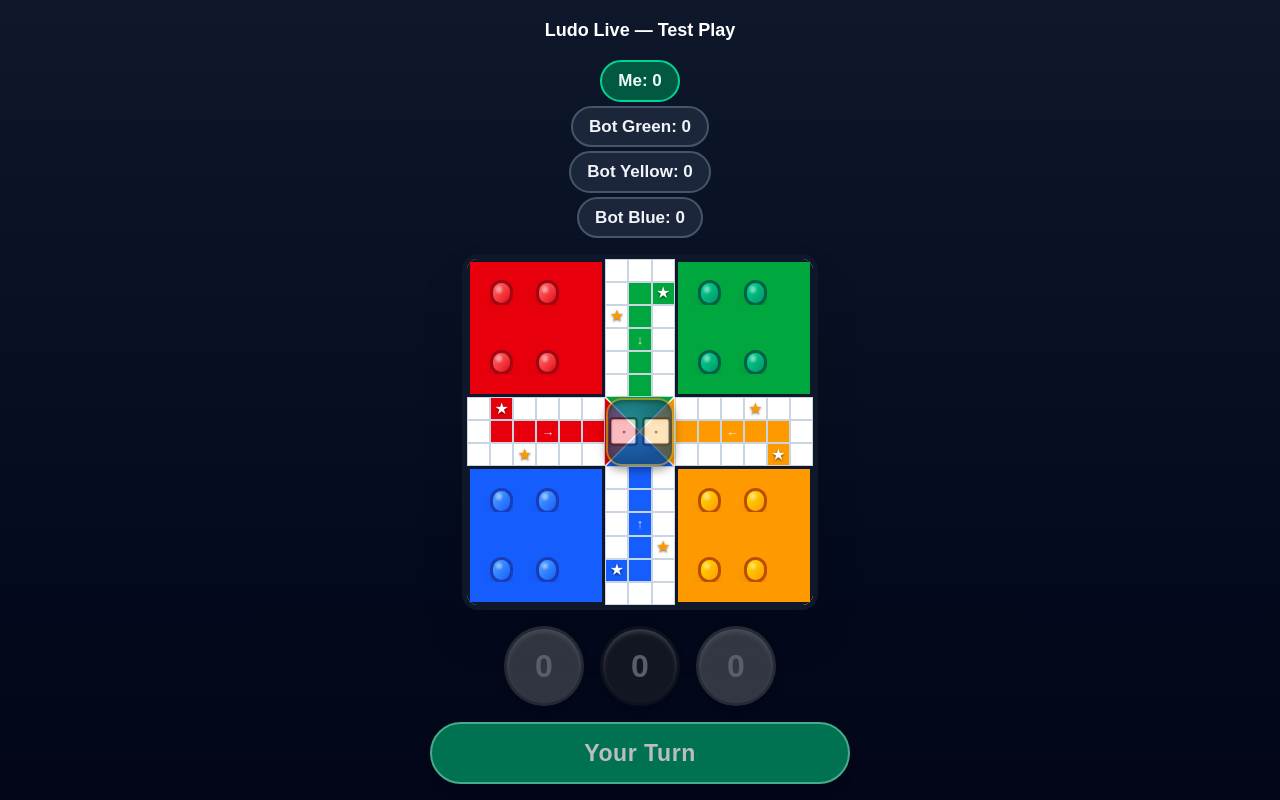
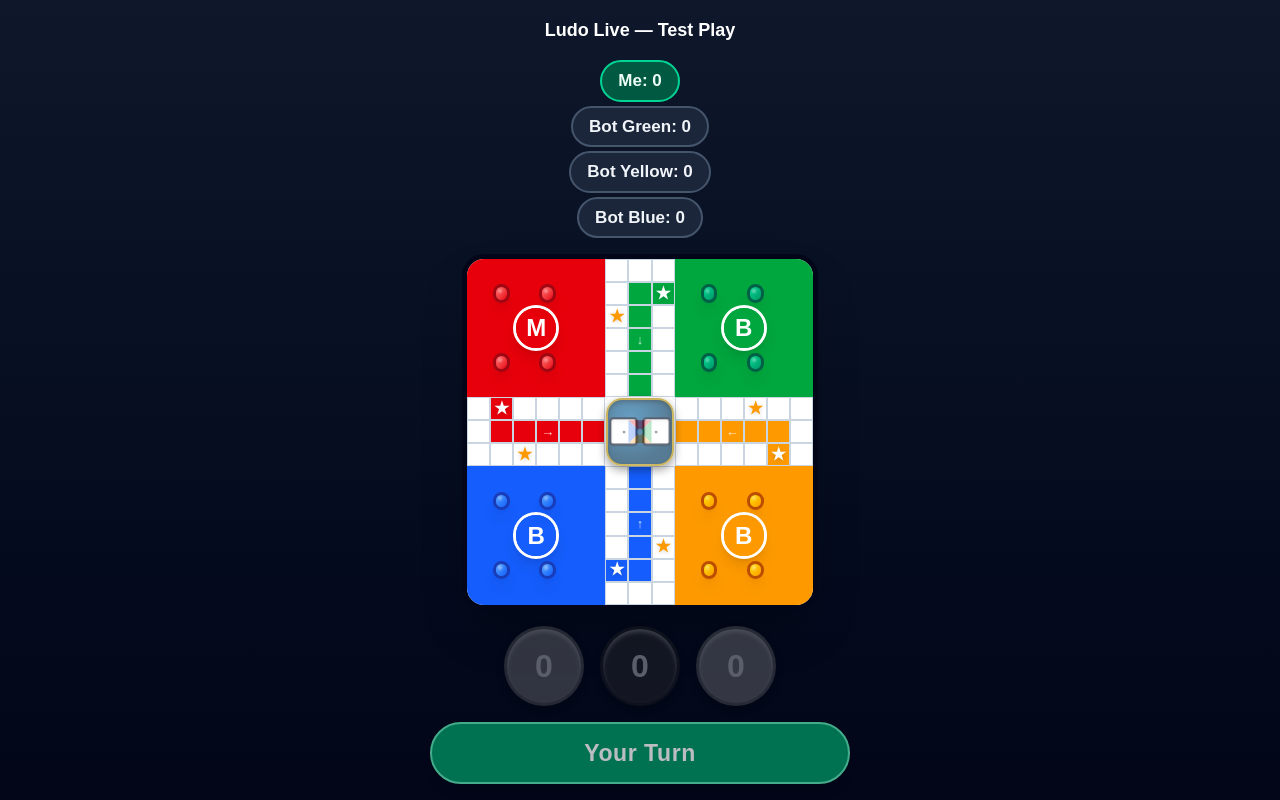
Before and after one commit to MrDan001/ludo-live, a Next.js app: page /play in a window 1280 px wide. Built offline with nearby package versions, Linux system fonts and the light colour scheme.

Commit message:
Rebuild Ludo board as one unified 15x15 coordinate system

```diff
--- a/components/board/Board.tsx
+++ b/components/board/Board.tsx
@@ -1,4 +1,3 @@
-// Board UI component
 "use client";
 
 import { useEffect, useMemo, useRef, useState } from "react";
@@ -17,75 +16,41 @@ import {
 } from "@/lib/engine/layout";
 import Token from "./Token";
 
-type CellType = "base" | "path" | "home" | "center" | "deco" | "empty";
+/**
+ * Unified Ludo board.
+ *
+ * The entire board is one 15x15 coordinate system. Home yards, the 52-square
+ * shared path, each 6-square home lane, the center and tokens all resolve
+ * through the same row/column geometry. There are no independently positioned
+ * board quadrants or hand-tuned token coordinates.
+ */
+const BOARD_SIZE = 15;
+const STEP_DURATION_MS = 180;
+const STACK_OFFSETS: Record<number, { x: number; y: number }[]> = {
+  1: [{ x: 0, y: 0 }],
+  2: [{ x: -14, y: -14 }, { x: 14, y: 14 }],
+  3: [{ x: -14, y: -14 }, { x: 14, y: -14 }, { x: 0, y: 14 }],
+  4: [{ x: -14, y: -14 }, { x: 14, y: -14 }, { x: -14, y: 14 }, { x: 14, y: 14 }],
+};
 
-interface CellInfo {
-  type: CellType;
-  color?: PlayerColor;
-  safe?: boolean;
-  entryColor?: PlayerColor;
-  pipSlot?: boolean;
-}
-
-const HOME_STRETCH_ARROW: Record<PlayerColor, string> = {
+const HOME_ARROW: Record<PlayerColor, string> = {
   RED: "→",
   GREEN: "↓",
   YELLOW: "←",
   BLUE: "↑",
 };
 
-function buildCellMap(): Record<string, CellInfo> {
-  const map: Record<string, CellInfo> = {};
+type Pos = number | "YARD";
+type CellType = "yard" | "path" | "home" | "center" | "empty";
 
-  for (let r = 0; r < 15; r++) {
-    for (let c = 0; c < 15; c++) map[`${r},${c}`] = { type: "empty" };
+interface Cell {
+  type: CellType;
+  color?: PlayerColor;
+  safe?: boolean;
+  entryColor?: PlayerColor;
+  yardSlot?: boolean;
+  homeIndex?: number;
 }
-
-  ALL_COLORS.forEach((color) => {
-    const { rowStart, colStart } = BASE_ZONE[color];
-    for (let r = rowStart; r < rowStart + 6; r++) {
-      for (let c = colStart; c < colStart + 6; c++) {
-        map[`${r},${c}`] = { type: "base", color };
-      }
-    }
-    BASE_COORDS[color].forEach((coord) => {
-      map[`${coord.row},${coord.col}`] = { type: "base", color, pipSlot: true };
-    });
-  });
-
-  const safeSet = getSafeCoordSet();
-  GLOBAL_PATH_COORDS.forEach((coord) => {
-    const key = `${coord.row},${coord.col}`;
-    map[key] = { type: "path", safe: safeSet.has(key) };
-  });
-
-  ALL_COLORS.forEach((color) => {
-    const entry = ENTRY_COORDS[color];
-    const key = `${entry.row},${entry.col}`;
-    map[key] = { ...map[key], entryColor: color };
-  });
-
-  ALL_COLORS.forEach((color) => {
-    HOME_STRETCH_COORDS[color].forEach((coord) => {
-      map[`${coord.row},${coord.col}`] = { type: "home", color };
-    });
-  });
-
-  map[`${CENTER_COORD.row},${CENTER_COORD.col}`] = { type: "center" };
-  return map;
-}
-
-const CELL_MAP = buildCellMap();
-
-const STACK_OFFSETS: Record<number, { x: number; y: number }[]> = {
-  1: [{ x: 0, y: 0 }],
-  2: [{ x: -13, y: -13 }, { x: 13, y: 13 }],
-  3: [{ x: -15, y: -15 }, { x: 15, y: -15 }, { x: 0, y: 15 }],
-  4: [{ x: -15, y: -15 }, { x: 15, y: -15 }, { x: -15, y: 15 }, { x: 15, y: 15 }],
-};
-
-const STEP_DURATION_MS = 220;
-type Pos = number | "YARD";
 
 interface BoardProps {
   players: Player[];
@@ -100,14 +65,92 @@ interface BoardProps {
   onCapture?: (info: { tokenId: string; color: PlayerColor }) => void;
 }
 
-interface CaptureFlash {
-  key: string;
+interface Flash {
+  id: string;
   color: PlayerColor;
   row: number;
   col: number;
 }
 
-const CAPTURE_FLASH_MS = 700;
+function key(row: number, col: number) {
+  return `${row},${col}`;
+}
+
+function buildUnifiedBoard(): Record<string, Cell> {
+  const cells: Record<string, Cell> = {};
+  for (let row = 0; row < BOARD_SIZE; row++) {
+    for (let col = 0; col < BOARD_SIZE; col++) cells[key(row, col)] = { type: "empty" };
+  }
+
+  // Four yards are regions of the same board, not separate components.
+  for (const color of ALL_COLORS) {
+    const zone = BASE_ZONE[color];
+    for (let row = zone.rowStart; row < zone.rowStart + 6; row++) {
+      for (let col = zone.colStart; col < zone.colStart + 6; col++) {
+        cells[key(row, col)] = { type: "yard", color };
+      }
+    }
+    BASE_COORDS[color].forEach((coord) => {
+      cells[key(coord.row, coord.col)] = { type: "yard", color, yardSlot: true };
+    });
+  }
+
+  const safe = getSafeCoordSet();
+  GLOBAL_PATH_COORDS.forEach((coord) => {
+    cells[key(coord.row, coord.col)] = {
+      type: "path",
+      safe: safe.has(key(coord.row, coord.col)),
+    };
+  });
+
+  for (const color of ALL_COLORS) {
+    const entry = ENTRY_COORDS[color];
+    cells[key(entry.row, entry.col)] = {
+      ...cells[key(entry.row, entry.col)],
+      entryColor: color,
+    };
+    HOME_STRETCH_COORDS[color].forEach((coord, index) => {
+      cells[key(coord.row, coord.col)] = { type: "home", color, homeIndex: index };
+    });
+  }
+
+  cells[key(CENTER_COORD.row, CENTER_COORD.col)] = { type: "center" };
+  return cells;
+}
+
+const BOARD_CELLS = buildUnifiedBoard();
+
+function BoardToken({
+  id,
+  color,
+  position,
+  selectable,
+  offset,
+  onClick,
+}: {
+  id: string;
+  color: PlayerColor;
+  position: Pos;
+  selectable: boolean;
+  offset: { x: number; y: number };
+  onClick: () => void;
+}) {
+  return (
+    <div
+      className="absolute inset-0 flex items-center justify-center pointer-events-none"
+      style={{ transform: `translate(${offset.x}%, ${offset.y}%)`, zIndex: 20 }}
+    >
+      <div className="pointer-events-auto w-[72%] h-[72%] flex items-center justify-center">
+        <Token
+          color={color}
+          resting={position === "YARD"}
+          selectable={selectable}
+          onClick={onClick}
+        />
+      </div>
+    </div>
+  );
+}
 
 export default function Board({
   players,
@@ -123,226 +166,228 @@ export default function Board({
 }: BoardProps) {
   const [displayPositions, setDisplayPositions] = useState<Record<string, Pos>>(() => {
     const initial: Record<string, Pos> = {};
-    players.forEach((p) => p.tokens.forEach((t) => { initial[t.id] = t.position; }));
+    players.forEach((player) => player.tokens.forEach((token) => {
+      initial[token.id] = token.position;
+    }));
     return initial;
   });
-  const [captureFlashes, setCaptureFlashes] = useState<CaptureFlash[]>([]);
+  const previousPositions = useRef<Record<string, Pos>>(displayPositions);
+  const completeRef = useRef(onMoveAnimationComplete);
+  const captureRef = useRef(onCapture);
+  const [flashes, setFlashes] = useState<Flash[]>([]);
+  const flashId = useRef(0);
 
-  const truePositionsRef = useRef<Record<string, Pos>>(displayPositions);
-  const onCompleteRef = useRef(onMoveAnimationComplete);
-  const onCaptureRef = useRef(onCapture);
-  const flashSeqRef = useRef(0);
-
-  useEffect(() => { onCompleteRef.current = onMoveAnimationComplete; }, [onMoveAnimationComplete]);
-  useEffect(() => { onCaptureRef.current = onCapture; }, [onCapture]);
+  useEffect(() => { completeRef.current = onMoveAnimationComplete; }, [onMoveAnimationComplete]);
+  useEffect(() => { captureRef.current = onCapture; }, [onCapture]);
 
   useEffect(() => {
-    const truePositions: Record<string, Pos> = {};
-    const colorByToken: Record<string, PlayerColor> = {};
-    players.forEach((p) => p.tokens.forEach((t) => {
-      truePositions[t.id] = t.position;
-      colorByToken[t.id] = t.color;
+    const next: Record<string, Pos> = {};
+    const colors: Record<string, PlayerColor> = {};
+    players.forEach((player) => player.tokens.forEach((token) => {
+      next[token.id] = token.position;
+      colors[token.id] = token.color;
     }));
 
-    const prev = truePositionsRef.current;
+    const prev = previousPositions.current;
     const timers: ReturnType<typeof setTimeout>[] = [];
-    let pendingHops = 0;
-    let anyChange = false;
-    const newFlashes: CaptureFlash[] = [];
+    let animations = 0;
+    let changed = false;
+    const newFlashes: Flash[] = [];
 
-    const startHop = (tokenId: string, from: number, to: number) => {
-      pendingHops++;
-      let step = from;
-      const advance = () => {
-        step++;
-        setDisplayPositions((cur) => ({ ...cur, [tokenId]: step }));
-        if (step < to) timers.push(setTimeout(advance, STEP_DURATION_MS));
-        else {
-          pendingHops--;
-          if (pendingHops === 0) onCompleteRef.current?.();
-        }
-      };
-      timers.push(setTimeout(advance, STEP_DURATION_MS));
+    const finish = () => {
+      animations -= 1;
+      if (animations === 0) completeRef.current?.();
     };
 
-    Object.keys(truePositions).forEach((tokenId) => {
-      const oldPos = prev[tokenId];
-      const newPos = truePositions[tokenId];
+    const animateForward = (id: string, from: number, to: number) => {
+      animations += 1;
+      let step = from;
+      const tick = () => {
+        step += 1;
+        setDisplayPositions((current) => ({ ...current, [id]: step }));
+        if (step < to) timers.push(setTimeout(tick, STEP_DURATION_MS));
+        else finish();
+      };
+      timers.push(setTimeout(tick, STEP_DURATION_MS));
+    };
+
+    Object.entries(next).forEach(([id, newPos]) => {
+      const oldPos = prev[id];
       if (oldPos === newPos) return;
-      anyChange = true;
+      changed = true;
 
       if (oldPos === "YARD" && typeof newPos === "number") {
-        setDisplayPositions((cur) => ({ ...cur, [tokenId]: 0 }));
-        if (newPos > 0) startHop(tokenId, 0, newPos);
+        setDisplayPositions((current) => ({ ...current, [id]: 0 }));
+        if (newPos === 0) return;
+        animateForward(id, 0, newPos);
         return;
       }
 
       if (typeof oldPos === "number" && typeof newPos === "number" && newPos > oldPos) {
-        startHop(tokenId, oldPos, newPos);
+        animateForward(id, oldPos, newPos);
         return;
       }
 
       if (typeof oldPos === "number" && newPos === "YARD") {
-        const color = colorByToken[tokenId];
+        const color = colors[id];
         const coord = getRenderCoord(color, oldPos, 0);
-        flashSeqRef.current += 1;
-        newFlashes.push({ key: `${tokenId}-${flashSeqRef.current}`, color, row: coord.row, col: coord.col });
-        onCaptureRef.current?.({ tokenId, color });
+        flashId.current += 1;
+        newFlashes.push({ id: `${id}-${flashId.current}`, color, row: coord.row, col: coord.col });
+        captureRef.current?.({ tokenId: id, color });
+      }
+      setDisplayPositions((current) => ({ ...current, [id]: newPos }));
+    });
+
+    previousPositions.current = next;
+
+    if (newFlashes.length) {
+      setFlashes((current) => [...current, ...newFlashes]);
+      const ids = new Set(newFlashes.map((flash) => flash.id));
+      timers.push(setTimeout(() => {
+        setFlashes((current) => current.filter((flash) => !ids.has(flash.id)));
+      }, 650));
     }
 
-      setDisplayPositions((cur) => ({ ...cur, [tokenId]: newPos }));
-    });
-
-    if (newFlashes.length > 0) {
-      setCaptureFlashes((cur) => [...cur, ...newFlashes]);
-      const flashKeys = newFlashes.map((f) => f.key);
-      timers.push(setTimeout(() => {
-        setCaptureFlashes((cur) => cur.filter((f) => !flashKeys.includes(f.key)));
-      }, CAPTURE_FLASH_MS));
+    if (changed && animations === 0) {
+      timers.push(setTimeout(() => completeRef.current?.(), 0));
     }
 
-    truePositionsRef.current = truePositions;
-    if (anyChange && pendingHops === 0) timers.push(setTimeout(() => onCompleteRef.current?.(), 0));
     return () => timers.forEach(clearTimeout);
   }, [players]);
 
   const tokensByCell = useMemo(() => {
-    const grouped: Record<string, { id: string; color: PlayerColor; position: Pos; tokenIndex: number }[]> = {};
-    players.forEach((player) => {
-      player.tokens.forEach((token, index) => {
-        const pos = displayPositions[token.id] ?? token.position;
-        const coord = getRenderCoord(token.color, pos, index);
-        const key = `${coord.row},${coord.col}`;
-        if (!grouped[key]) grouped[key] = [];
-        grouped[key].push({ id: token.id, color: token.color, position: pos, tokenIndex: index });
-      });
-    });
+    const grouped: Record<string, { id: string; color: PlayerColor; position: Pos; index: number }[]> = {};
+    players.forEach((player) => player.tokens.forEach((token, index) => {
+      const position = displayPositions[token.id] ?? token.position;
+      const coord = getRenderCoord(token.color, position, index);
+      const cellKey = key(coord.row, coord.col);
+      (grouped[cellKey] ||= []).push({ id: token.id, color: token.color, position, index });
+    }));
     return grouped;
   }, [players, displayPositions]);
 
   return (
     <div
       dir="ltr"
-      className="relative isolate grid w-full aspect-square border-[5px] border-slate-900 rounded-2xl bg-white mx-auto shadow-2xl overflow-hidden"
-      style={{ gridTemplateColumns: "repeat(15, 1fr)", gridTemplateRows: "repeat(15, 1fr)" }}
+      className="relative isolate grid w-full max-w-[720px] aspect-square mx-auto overflow-hidden rounded-[22px] border-[5px] border-slate-950 bg-white shadow-2xl"
+      style={{ gridTemplateColumns: `repeat(${BOARD_SIZE}, minmax(0, 1fr))`, gridTemplateRows: `repeat(${BOARD_SIZE}, minmax(0, 1fr))` }}
+      aria-label="Ludo board"
     >
+      {Array.from({ length: BOARD_SIZE * BOARD_SIZE }).map((_, index) => {
+        const row = Math.floor(index / BOARD_SIZE);
+        const col = index % BOARD_SIZE;
+        const cell = BOARD_CELLS[key(row, col)];
+        const tokens = tokensByCell[key(row, col)] || [];
+        const centerRegion = row >= 6 && row <= 8 && col >= 6 && col <= 8;
+        const isCenter = row === CENTER_COORD.row && col === CENTER_COORD.col;
+        const isHome = cell.type === "home";
+        const homeIndex = cell.homeIndex ?? -1;
+        const bg = cell.type === "yard" || isHome
+          ? COLOR_BG_SOLID[cell.color!]
+          : cell.type === "path" && cell.entryColor
+            ? COLOR_BG_SOLID[cell.entryColor]
+            : "bg-white";
+
+        return (
+          <div
+            key={key(row, col)}
+            style={{ gridRow: row + 1, gridColumn: col + 1 }}
+            className={`relative flex items-center justify-center ${centerRegion ? "bg-transparent" : bg} ${cell.type !== "yard" && !centerRegion ? "border border-slate-300" : ""}`}
+          >
+            {cell.yardSlot && tokens.length === 0 && (
+              <div className="absolute w-[72%] h-[72%] rounded-full border-[3px] border-white/75 bg-black/10" />
+            )}
+            {cell.type === "path" && cell.safe && (
+              <span className={`absolute font-black drop-shadow-sm ${cell.entryColor ? "text-white" : "text-amber-500"}`} style={{ fontSize: "min(3.5vw, 17px)" }}>★</span>
+            )}
+            {isHome && homeIndex === 2 && (
+              <span className="absolute z-[2] text-white/80 font-black pointer-events-none" style={{ fontSize: "min(2.8vw, 13px)" }}>
+                {HOME_ARROW[cell.color!]}
+              </span>
+            )}
+
+            {tokens.map((token, stackIndex) => {
+              const stackSize = Math.min(tokens.length, 4);
+              const offset = STACK_OFFSETS[stackSize]?.[stackIndex] ?? { x: 0, y: 0 };
+              return (
+                <BoardToken
+                  key={token.id}
+                  id={token.id}
+                  color={token.color}
+                  position={token.position}
+                  selectable={selectableTokenIds.has(token.id)}
+                  offset={offset}
+                  onClick={() => onTokenClick(token.id)}
+                />
+              );
+            })}
+
+            {isCenter && (
+              <div className="absolute inset-0 z-[3] overflow-hidden">
+                <div className={`absolute inset-0 ${COLOR_BG_SOLID.RED}`} style={{ clipPath: "polygon(0 0, 100% 0, 50% 50%)" }} />
+                <div className={`absolute inset-0 ${COLOR_BG_SOLID.GREEN}`} style={{ clipPath: "polygon(100% 0, 100% 100%, 50% 50%)" }} />
+                <div className={`absolute inset-0 ${COLOR_BG_SOLID.YELLOW}`} style={{ clipPath: "polygon(100% 100%, 0 100%, 50% 50%)" }} />
+                <div className={`absolute inset-0 ${COLOR_BG_SOLID.BLUE}`} style={{ clipPath: "polygon(0 100%, 0 0, 50% 50%)" }} />
+                <div className="absolute inset-0 flex items-center justify-center">
+                  <div className="w-[24%] h-[24%] rounded-full bg-white/90 shadow-lg" />
+                </div>
+              </div>
+            )}
+          </div>
+        );
+      })}
+
+      {/* Unified yard overlays: avatar/player identity lives on the same 15x15 board. */}
       {ALL_COLORS.map((color) => {
-        const { rowStart, colStart } = BASE_ZONE[color];
+        const zone = BASE_ZONE[color];
         const name = playerNames?.[color] ?? color.charAt(0) + color.slice(1).toLowerCase();
         const avatarUrl = playerAvatars?.[color];
-        const isEmpty = emptyColors?.has(color) ?? false;
-        const isDisconnected = disconnectedColors?.has(color) ?? false;
-        const isCurrentTurn = currentTurnColors?.has(color) ?? false;
+        const empty = emptyColors?.has(color) ?? false;
+        const disconnected = disconnectedColors?.has(color) ?? false;
+        const turn = currentTurnColors?.has(color) ?? false;
         return (
-          <div key={`zone-${color}`}>
           <div
-              className="absolute z-20 pointer-events-none border-[3px] border-slate-900"
-              style={{ top: `${(rowStart / 15) * 100}%`, left: `${(colStart / 15) * 100}%`, width: `${(6 / 15) * 100}%`, height: `${(6 / 15) * 100}%` }}
-            />
-            <div
-              className="absolute z-[5] pointer-events-none flex items-center justify-center"
-              style={{ top: `${((rowStart + 1) / 15) * 100}%`, left: `${((colStart + 1) / 15) * 100}%`, width: `${(4 / 15) * 100}%`, height: `${(4 / 15) * 100}%` }}
+            key={`player-${color}`}
+            className="absolute z-[8] pointer-events-none flex items-center justify-center"
+            style={{
+              top: `${((zone.rowStart + 2) / BOARD_SIZE) * 100}%`,
+              left: `${((zone.colStart + 2) / BOARD_SIZE) * 100}%`,
+              width: `${(2 / BOARD_SIZE) * 100}%`,
+              height: `${(2 / BOARD_SIZE) * 100}%`,
+            }}
           >
-              {isEmpty ? (
-                <div className="w-[75%] h-[75%] rounded-full border-[3px] border-dashed border-white/60 bg-black/20 flex items-center justify-center">
-                  <span className="text-white/70 font-black" style={{ fontSize: "min(6vw, 24px)" }}>+</span>
-                </div>
+            {empty ? (
+              <div className="w-full h-full rounded-full border-[2px] border-dashed border-white/70 bg-black/20 flex items-center justify-center text-white font-black text-lg">+</div>
             ) : (
-                <div className={[
-                  "relative w-[75%] h-[75%] rounded-full overflow-hidden flex items-center justify-center shadow-[0_2px_8px_rgba(0,0,0,0.5)] border-[3px] border-white/95 transition-all",
-                  isCurrentTurn ? "ring-4 ring-amber-300 shadow-[0_0_16px_4px_rgba(251,191,36,0.65)]" : "",
-                  isDisconnected ? "opacity-40 grayscale" : "",
-                ].join(" ")}>
+              <div className={`relative w-full h-full rounded-full overflow-hidden border-[3px] border-white shadow-lg ${turn ? "ring-4 ring-amber-300" : ""} ${disconnected ? "opacity-40 grayscale" : ""}`} title={name}>
                 {avatarUrl ? (
                   // eslint-disable-next-line @next/next/no-img-element
                   <img src={avatarUrl} alt={name} className="w-full h-full object-cover" />
                 ) : (
-                    <div className={`w-full h-full ${COLOR_BG_SOLID[color]} flex items-center justify-center text-white font-black`} style={{ fontSize: "min(6vw, 26px)" }}>
+                  <div className={`w-full h-full ${COLOR_BG_SOLID[color]} flex items-center justify-center text-white font-black`} style={{ fontSize: "min(5vw, 24px)" }}>
                     {name.charAt(0).toUpperCase()}
                   </div>
                 )}
               </div>
             )}
           </div>
-          </div>
         );
       })}
 
-      <div className="absolute z-0 pointer-events-none" style={{ top: "40%", left: "40%", width: "20%", height: "20%" }}>
-        <svg viewBox="0 0 100 100" className="w-full h-full block">
-          <polygon points="0,0 100,0 50,50" className={`fill-current ${COLOR_TEXT_SOLID.GREEN}`} />
-          <polygon points="100,0 100,100 50,50" className={`fill-current ${COLOR_TEXT_SOLID.YELLOW}`} />
-          <polygon points="100,100 0,100 50,50" className={`fill-current ${COLOR_TEXT_SOLID.BLUE}`} />
-          <polygon points="0,100 0,0 50,50" className={`fill-current ${COLOR_TEXT_SOLID.RED}`} />
-          <line x1="0" y1="0" x2="100" y2="100" stroke="white" strokeWidth="2" />
-          <line x1="100" y1="0" x2="0" y2="100" stroke="white" strokeWidth="2" />
-        </svg>
-      </div>
-
-      {Array.from({ length: 15 }).map((_, r) =>
-        Array.from({ length: 15 }).map((__, c) => {
-          const key = `${r},${c}`;
-          const cell = CELL_MAP[key];
-          const tokensHere = tokensByCell[key] || [];
-          const inArrowZone = r >= 6 && r <= 8 && c >= 6 && c <= 8;
-
-          let bg = "bg-white";
-          if (cell.type === "base") bg = COLOR_BG_SOLID[cell.color!];
-          if (cell.type === "home") bg = COLOR_BG_SOLID[cell.color!];
-          if (cell.type === "path" && cell.entryColor) bg = COLOR_BG_SOLID[cell.entryColor];
-          if (inArrowZone) bg = "bg-transparent";
-          const showGridLine = cell.type !== "base" && !inArrowZone;
-          const homeStretchIdx = cell.type === "home" ? HOME_STRETCH_COORDS[cell.color!].findIndex((coord) => coord.row === r && coord.col === c) : -1;
-
-          return (
-            <div key={key} style={{ gridColumn: c + 1, gridRow: r + 1 }} className={`relative z-10 flex items-center justify-center ${bg} ${showGridLine ? "border border-slate-300" : ""}`}>
-              {cell.type === "path" && cell.safe && (
-                <span className={`absolute drop-shadow-[0_1px_1px_rgba(0,0,0,0.6)] ${cell.entryColor ? "text-white" : "text-amber-500"}`} style={{ fontSize: "min(3.4vw, 16px)" }}>★</span>
-              )}
-              {homeStretchIdx === 2 && <span className="text-white/80 font-black pointer-events-none" style={{ fontSize: "min(2.6vw, 13px)" }}>{HOME_STRETCH_ARROW[cell.color!]}</span>}
-              {cell.pipSlot && tokensHere.length === 0 && <div className="absolute w-[70%] h-[70%] rounded-full border-[3px] border-white/70 bg-black/10 pointer-events-none" />}
-
-              <div className="absolute inset-0">
-                {tokensHere.map((t, i) => {
-                  const stackSize = Math.min(tokensHere.length, 4);
-                  const offset = STACK_OFFSETS[stackSize]?.[i] ?? { x: 0, y: 0 };
-                  return (
-                    <div key={t.id} className="absolute inset-0 flex items-center justify-center" style={{ transform: `translate(${offset.x}%, ${offset.y}%)`, zIndex: i + 1 }}>
-                      <Token
-                        color={t.color}
-                        resting={t.position === "YARD"}
-                        selectable={selectableTokenIds.has(t.id)}
-                        onClick={() => onTokenClick(t.id)}
+      {flashes.map((flash) => (
+        <div
+          key={flash.id}
+          className="absolute z-40 pointer-events-none rounded-full border-[4px] border-white/90 animate-ping"
+          style={{
+            left: `${((flash.col + 0.5) / BOARD_SIZE) * 100}%`,
+            top: `${((flash.row + 0.5) / BOARD_SIZE) * 100}%`,
+            width: `${(1.2 / BOARD_SIZE) * 100}%`,
+            height: `${(1.2 / BOARD_SIZE) * 100}%`,
+            transform: "translate(-50%, -50%)",
+            background: flash.color === "RED" ? "#dc2626" : flash.color === "GREEN" ? "#16a34a" : flash.color === "YELLOW" ? "#f59e0b" : "#2563eb",
+          }}
         />
-                    </div>
-                  );
-                })}
-              </div>
-            </div>
-          );
-        })
-      )}
-
-      {captureFlashes.map((flash) => (
-        <div key={flash.key} className="absolute z-40 pointer-events-none flex items-center justify-center" style={{ top: `${(flash.row / 15) * 100}%`, left: `${(flash.col / 15) * 100}%`, width: `${(1 / 15) * 100}%`, height: `${(1 / 15) * 100}%` }}>
-          <div className="capture-burst absolute inset-[-60%] rounded-full border-4 border-red-500" />
-          <span className="capture-burst-mark text-red-600 font-black" style={{ fontSize: "min(4vw, 20px)" }}>✕</span>
-        </div>
       ))}
-
-      <style jsx>{`
-        .capture-burst { animation: capture-burst-ring ${CAPTURE_FLASH_MS}ms ease-out forwards; }
-        .capture-burst-mark { animation: capture-burst-mark ${CAPTURE_FLASH_MS}ms ease-out forwards; }
-        @keyframes capture-burst-ring {
-          0% { transform: scale(0.3); opacity: 1; }
-          100% { transform: scale(1.6); opacity: 0; }
-        }
-        @keyframes capture-burst-mark {
-          0% { transform: scale(0.5); opacity: 0; }
-          30% { transform: scale(1.2); opacity: 1; }
-          100% { transform: scale(1); opacity: 0; }
-        }
-      `}</style>
     </div>
   );
 }
```
Lines whose indentation alone changed are shown as unchanged.
